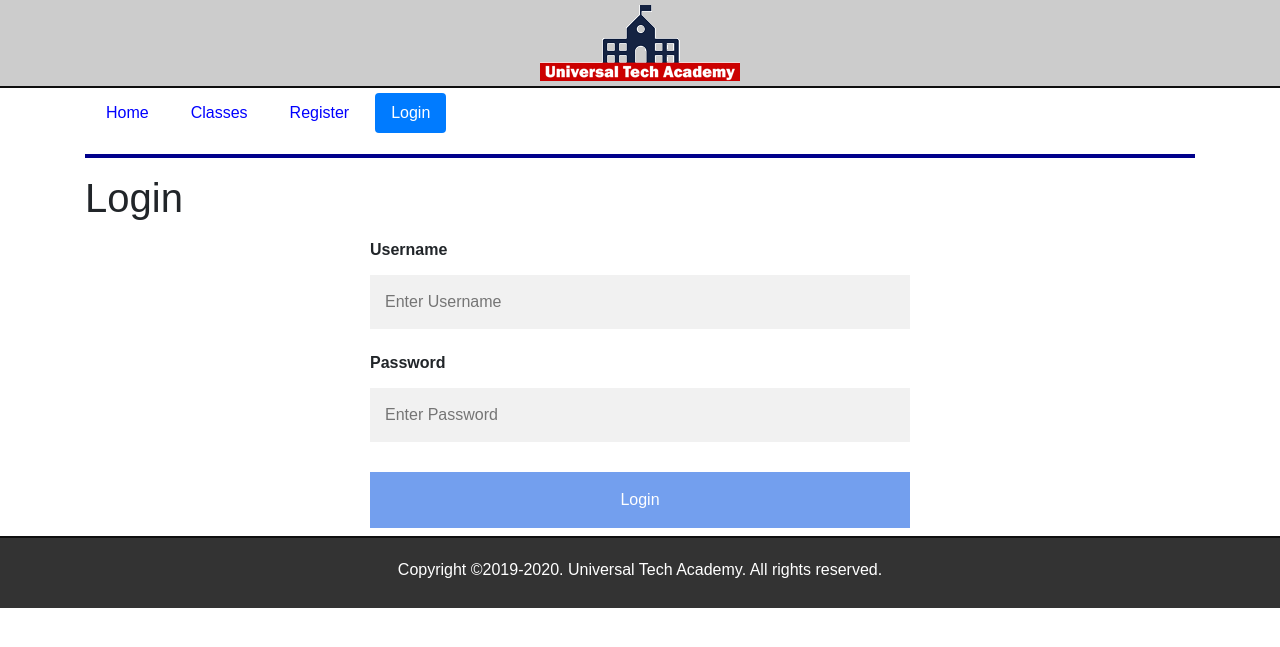
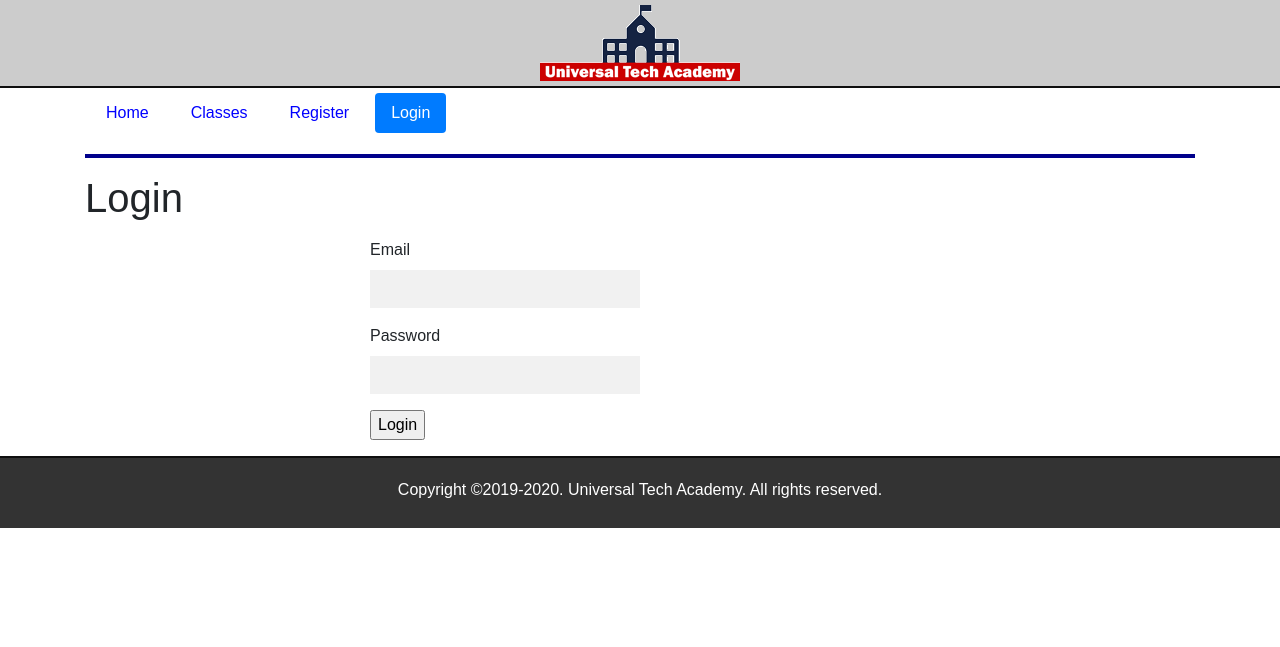
Before and after one commit to skorsens/Full-Stack-Web-Development-with-Flask, a Flask app: page /login in a window 1280 px wide. Shown: the top 647 px of the page. Run offline with Flask 3, Linux system fonts and the light colour scheme; some libraries are stand-ins or nearby versions.

Commit message:
Update the login route and template

```diff
--- a/application/forms.py
+++ b/application/forms.py
@@ -1,11 +1,11 @@
 from flask_wtf import FlaskForm
 from wtforms import StringField, PasswordField, SubmitField, BooleanField
-from wtforms.validators import DataRequired
+from wtforms.validators import DataRequired, Email, Length
 
 
 class LoginForm(FlaskForm):
-    email = StringField("Email", validators=[DataRequired()])
-    password = StringField("Password", validators=[DataRequired()])
+    email = StringField("Email", validators=[DataRequired(), Email()])
+    password = PasswordField("Password", validators=[DataRequired(), Length(min=6,max=15)])
     remember_me = BooleanField("Remember Me")
     submit = SubmitField("Login")
 
--- a/application/routes.py
+++ b/application/routes.py
@@ -1,7 +1,9 @@
 import json
 
 from application import app
-from flask import render_template, request, Response
+from flask import render_template, request, Response, flash, redirect
+
+from application.forms import LoginForm
 from application.models import Enrollment, User, Course
 
 
@@ -51,9 +53,18 @@ def index():
     return render_template("index.html", index=True)
 
 
-@app.route("/login")
+@app.route("/login", methods=["GET", "POST"])
 def login():
-    return render_template("login.html", login=True)
+    form = LoginForm()
+
+    if form.validate_on_submit():
+        if request.form.get("email") == "test@uta.com":
+            flash("You have successfully logged in!", "success")
+            return redirect("/index")
+        else:
+            flash("Something went wrong. Please try again.", "danger")
+
+    return render_template("login.html", title="Login", form=form, login=True)
 
 
 @app.route("/courses")
--- a/application/static/css/main.css
+++ b/application/static/css/main.css
@@ -41,9 +41,9 @@ hr {
 }
 
 input[type=text], input[type=password] {
-    width: 100%;
-    padding: 15px;
-    margin: 5px 0 22px 0;
+    width: 50%;
+    padding: 7px;
+    /*margin: 5px 0 22px 0;*/
     display: inline-block;
     border: none;
     background: #f1f1f1;
@@ -95,3 +95,7 @@ footer {
 .btn-submit:hover {
     opacity: 1;
 }
+
+.error-message {
+    color: red;
+}
--- a/application/templates/login.html
+++ b/application/templates/login.html
@@ -1,19 +1,30 @@
-    {% extends "layout.html" %}
+{% extends "layout.html" %}
 
-    {% block content %}
-    <h1>Login</h1>
+{% block content %}
+    <h1>{{ title }}</h1>
 
     <div class="row">
         <div class="col-md-6 offset-md-3">
             <h3></h3>
-            <form name="login" action="login.php" method="get">
-                <label for="username"><b>Username</b></label>
-                <input type="text" placeholder="Enter Username" name="username" required>
-                <br>
-                <label for="password"><b>Password</b></label>
-                <input type="password" placeholder="Enter Password" name="password" required>
-                <br class="clear">
-                <input class="btn-submit" type="submit" name="submit" value="Login">
+            <form name="login" action="" method="post" novalidate>
+                {{ form.hidden_tag() }}
+                <p>
+                    {{ form.email.label() }}<br>
+                    {{ form.email(size=35) }}
+                    {% for error in form.email.errors %}
+                        <span class="error-message">{{ error }}</span>
+                    {% endfor %}
+                </p>
+                <p>
+                    {{ form.password.label() }}<br>
+                    {{ form.password(size=15) }}
+                    {% for error in form.password.errors %}
+                        <span class="error-message">{{ error }}</span>
+                    {% endfor %}
+                </p>
+                <p>
+                    {{ form.submit(size=35) }}
+                </p>
             </form>
         </div>
     </div>
```
